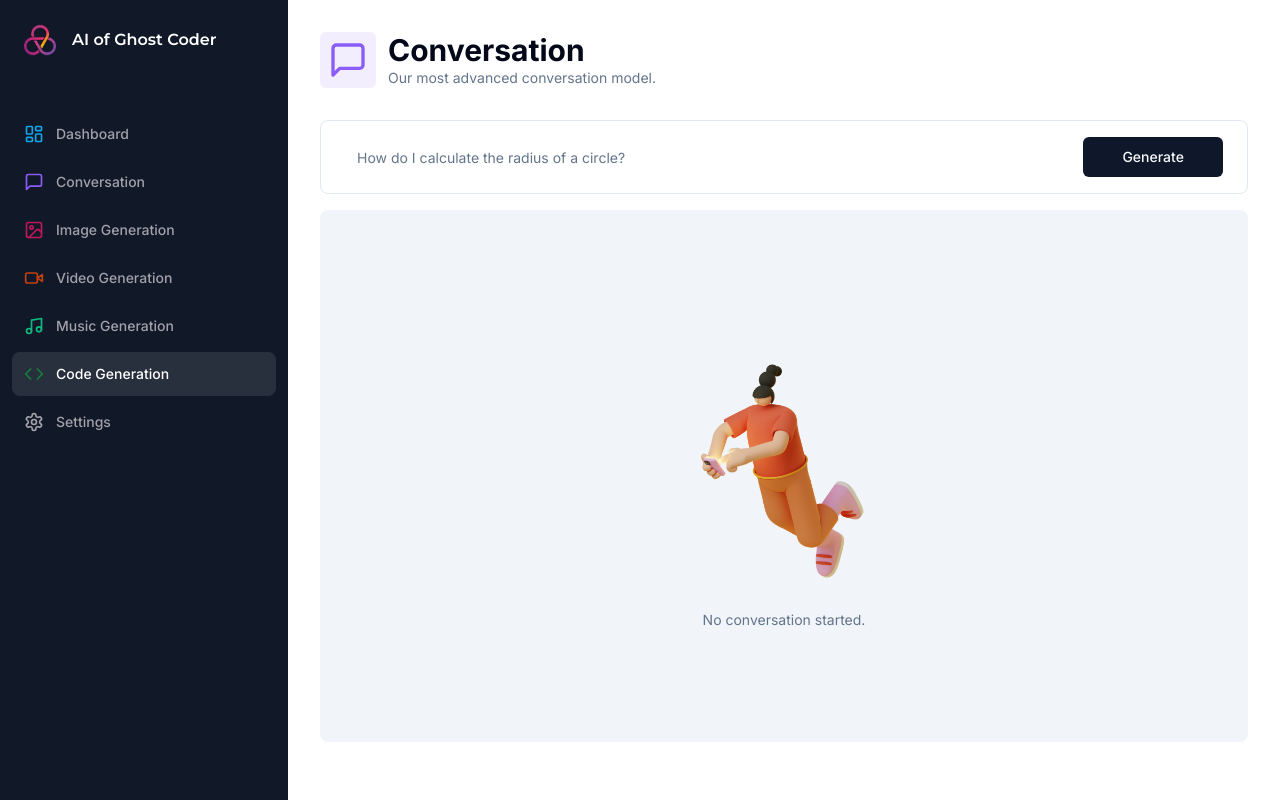
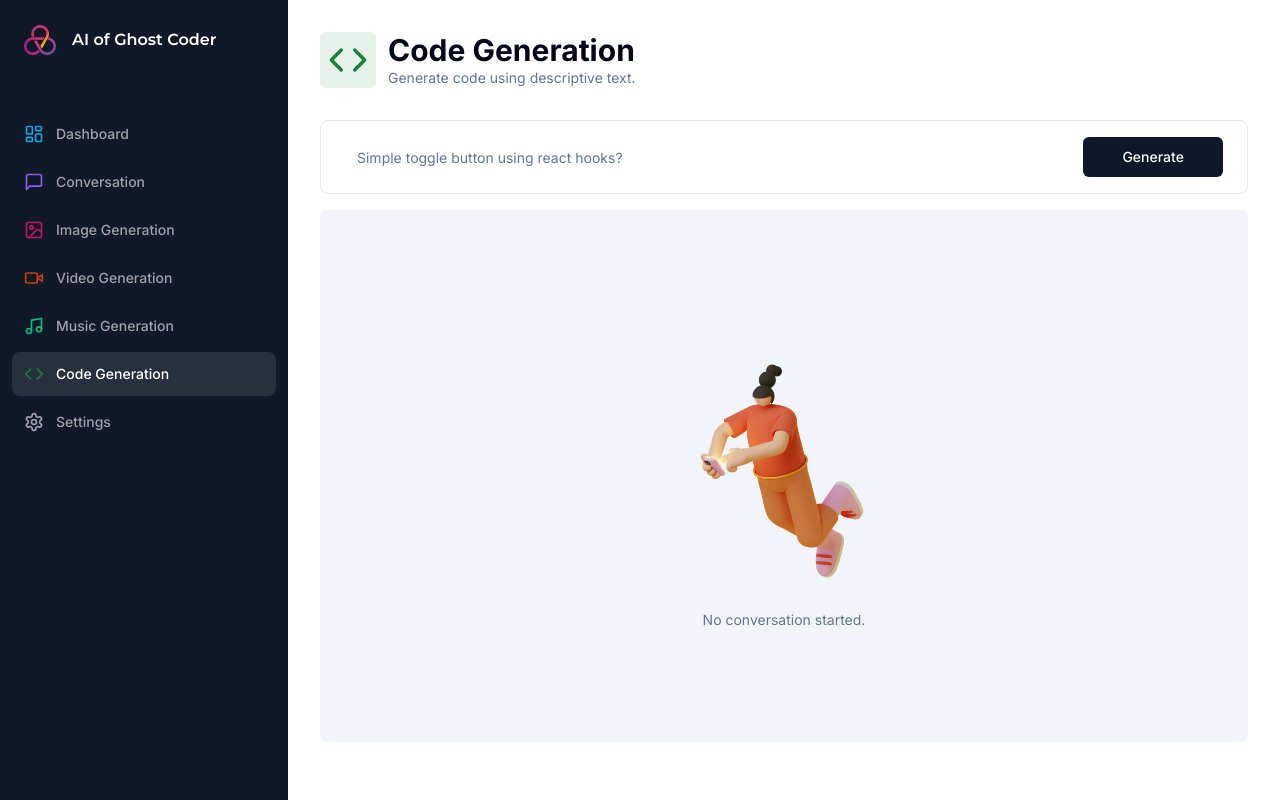
Before and after one commit to thientantran/next_saasai, a Next.js app: page /code in a window 1280 px wide. Built offline with nearby package versions, Linux system fonts and the light colour scheme.

Commit message:
fetch API and generate into code page

```diff
--- a/app/(dashboard)/(routes)/code/page.tsx
+++ b/app/(dashboard)/(routes)/code/page.tsx
@@ -10,11 +10,12 @@ import { Input } from "@/components/ui/input"
 import { cn } from "@/lib/utils"
 import { zodResolver } from "@hookform/resolvers/zod"
 import axios from "axios"
-import { MessageSquare } from "lucide-react"
+import { Code } from "lucide-react"
 import { useRouter } from "next/navigation"
 import { ChatCompletionRequestMessage } from "openai"
 import { useState } from "react"
 import { useForm } from "react-hook-form"
+import ReactMarkdown from "react-markdown"
 import * as z from 'zod'
 const formSchema = z.object({
   prompt: z.string().min(10, {
@@ -37,7 +38,7 @@ export default function PageCode() {
     try {
       const userMessage: ChatCompletionRequestMessage = { role: 'user', content: values.prompt }
       const newMessages = [...messages, userMessage];
-      const response = await axios.post("api/conversation", {
+      const response = await axios.post("api/code", {
         messages: newMessages
       });
       setMessages((current) => [...current, userMessage, response.data])
@@ -50,11 +51,11 @@ export default function PageCode() {
   }
   return (
     <>
-      <Heading title="Conversation"
-        description="Our most advanced conversation model."
-        icon={MessageSquare}
-        iconColor="text-violet-500"
-        bgColor="bg-violet-500/10" />
+      <Heading title="Code Generation"
+        description="Generate code using descriptive text."
+        icon={Code}
+        iconColor="text-green-700"
+        bgColor="bg-green-700/10" />
       <div className="px-4 lg:px-8">
         <div>
           <Form {...form}>
@@ -67,7 +68,7 @@ export default function PageCode() {
                       <Input
                         className="border-0 outline-none focus-visible:ring-0 focus-visible:ring-transparent"
                         disabled={isLoading}
-                        placeholder="How do I calculate the radius of a circle?"
+                        placeholder="Simple toggle button using react hooks?"
                         {...field}
                       />
                     </FormControl>
@@ -98,7 +99,18 @@ export default function PageCode() {
             {messages.map((message) => (
               <div key={message.content} className={cn('p-8 w-full flex items-start gap-x-8 rounded-lg', message.role === 'user' ? 'bg-white border border-black/10' : 'bg-muted')}>
                 {message.role === "user" ? <UserAvatar /> : <BotAvatar />}
-                {message.content}
+                <ReactMarkdown components={{
+                  pre: ({node, ...props}) => (
+                    <div className="overflow-auto w-full my-2 rounded-lg bg-black/10 p-2">
+                      <pre {...props}/>
+                    </div>
+                  ),
+                  code: ({node, ...props}) => (
+                    <code className="bg-black/10 rounded-lg p-1" {...props}/>
+                  )
+                }} className="text-sm overflow-hidden leading-7">
+                {message.content || ""}
+                </ReactMarkdown>
               </div>
             ))}
           </div>
--- a/app/api/code/route.ts
+++ b/app/api/code/route.ts
@@ -1,11 +1,14 @@
 import { auth } from '@clerk/nextjs';
 import { NextResponse } from 'next/server';
-import { Configuration, OpenAIApi } from 'openai';
+import { ChatCompletionRequestMessage, Configuration, OpenAIApi } from 'openai';
 const configuration = new Configuration({
   apiKey: process.env.OPENAI_API_KEY
 })
 const openai = new OpenAIApi(configuration);
-
+const instructionMessage: ChatCompletionRequestMessage = {
+  role: "system",
+  content: "You are a code generator. You must answer only in markdown code snippets. Use code comments for explanations."
+};
 export async function POST(req: Request) {
   try {
     const { userId } = auth()
@@ -26,12 +29,12 @@ export async function POST(req: Request) {
 
     const response = await openai.createChatCompletion({
       model: 'gpt-3.5-turbo',
-      messages
+      messages:[instructionMessage,...messages]
     })
 
     return NextResponse.json(response.data.choices[0].message)
   } catch (error) {
-    console.log("[CONSERVATION_ERROR]", error);
+    console.log("[CODE_ERROR]", error);
     return new NextResponse("Internal error", { status: 500 });
   }
 }
--- a/package.json
+++ b/package.json
@@ -33,6 +33,7 @@
     "react": "18.2.0",
     "react-dom": "18.2.0",
     "react-hook-form": "^7.45.2",
+    "react-markdown": "^8.0.7",
     "tailwind-merge": "^1.14.0",
     "tailwindcss": "3.3.3",
     "tailwindcss-animate": "^1.0.6",
```
Also changed, not shown: 1 other file (tests, documents, lock files or other folders).
